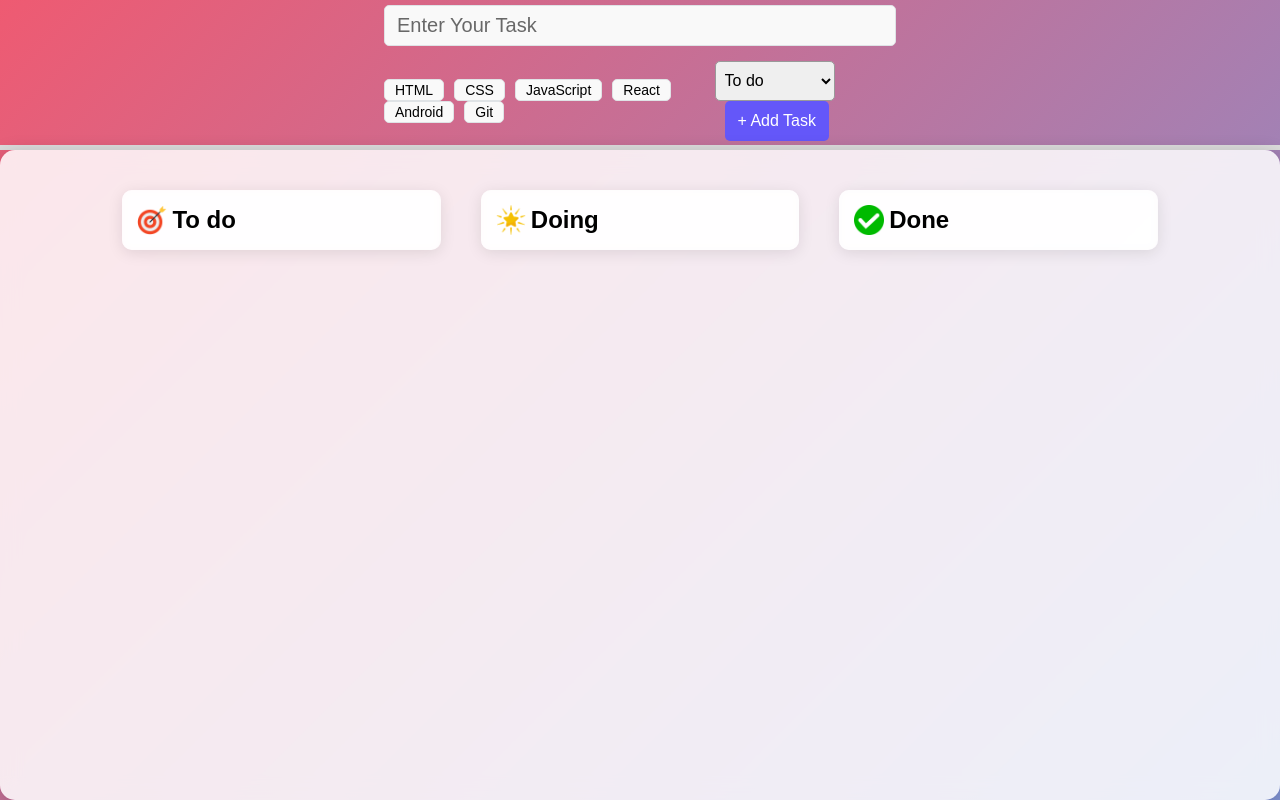
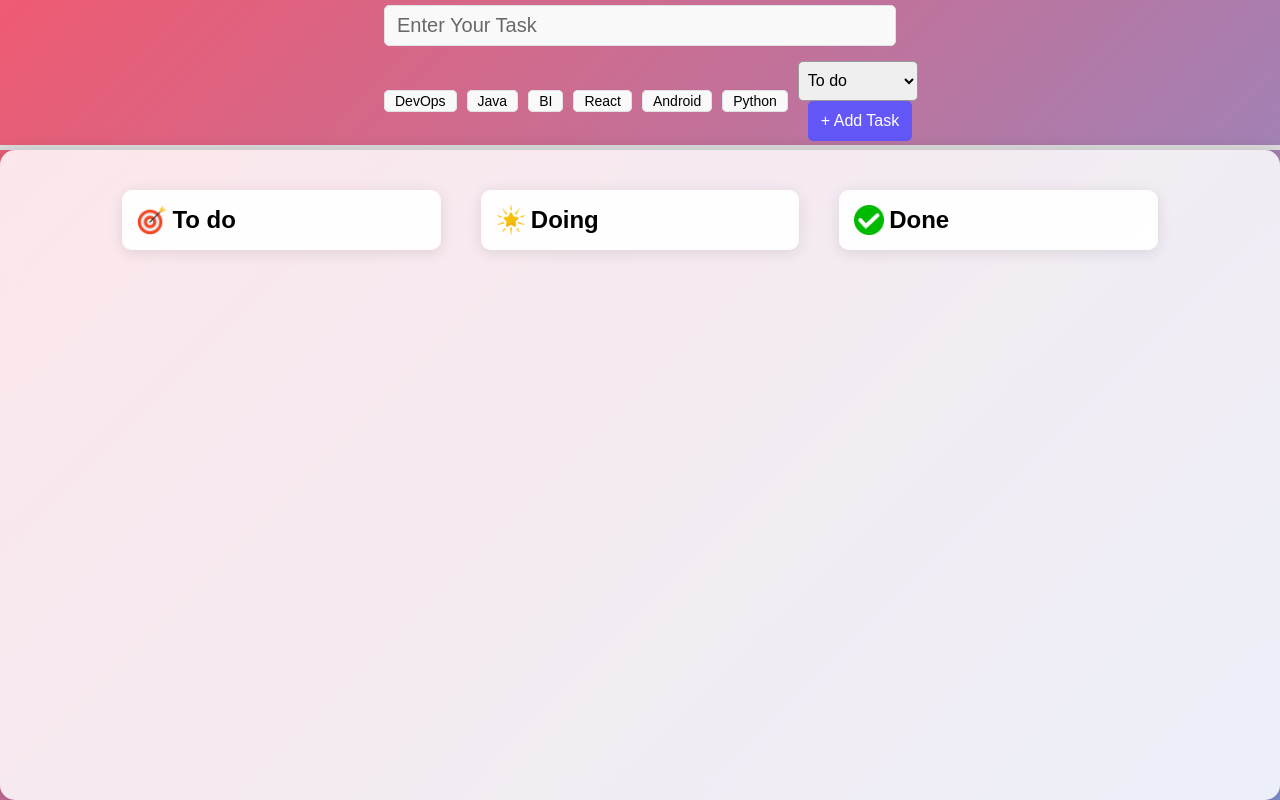
Before and after one commit to hardikpt/your-todo, a React (Vite) app: page / in a window 1280 px wide. Built offline with nearby package versions, Linux system fonts and the light colour scheme.

Commit message:
Subject Name chaneg

```diff
--- a/src/components/Tag.jsx
+++ b/src/components/Tag.jsx
@@ -3,24 +3,24 @@ import "./Tag.css";
 
 const Tag = ({ tagName, selectTag, selected }) => {
   const tagStyle = {
-    HTML: { backgroundColor: "#fda821" },
-    CSS: { backgroundColor: "#15d4c8" },
-    JavaScript: { backgroundColor: "#ffd12c" },
+    DevOps: { backgroundColor: "#f26c6e" },
+    Java: { backgroundColor: "#5382a1" },
+    BI: { backgroundColor: "#F2C80F" },
     React: { backgroundColor: "#4cdafc" },
     Android : { backgroundColor: "#78C257" },
-    Git : { backgroundColor: "#F1502F" },
+    Python : { backgroundColor: "#3599B8" },
     default: { backgroundColor: "#f9f9f9" },
   };
 
   return (
-    <button
+    <buttoni
       type="button"
       className="tag"
       style={selected ? tagStyle[tagName] : tagStyle.default}
       onClick={() => selectTag(tagName)}
     >
       {tagName}
-    </button>
+    </buttoni>
   );
 };
 
--- a/src/components/TaskForm.jsx
+++ b/src/components/TaskForm.jsx
@@ -62,19 +62,19 @@ const TaskForm = ({ setTasks }) => {
         <div className="task_form_bottom_line">
           <div>
             <Tag
-              tagName="HTML"
+              tagName="DevOps"
               selectTag={selectTag}
-              selected={checkTag("HTML")}
+              selected={checkTag("DevOps")}
             />
             <Tag
-              tagName="CSS"
+              tagName="Java"
               selectTag={selectTag}
-              selected={checkTag("CSS")}
+              selected={checkTag("Java")}
             />
             <Tag
-              tagName="JavaScript"
+              tagName="BI"
               selectTag={selectTag}
-              selected={checkTag("JavaScript")}
+              selected={checkTag("BI")}
             />
             <Tag
               tagName="React"
@@ -89,9 +89,9 @@ const TaskForm = ({ setTasks }) => {
             />
 
             <Tag
-              tagName="Git"
+              tagName="Python"
               selectTag={selectTag}
-              selected={checkTag("Git")}
+              selected={checkTag("Python")}
             />
           </div>
 
```
